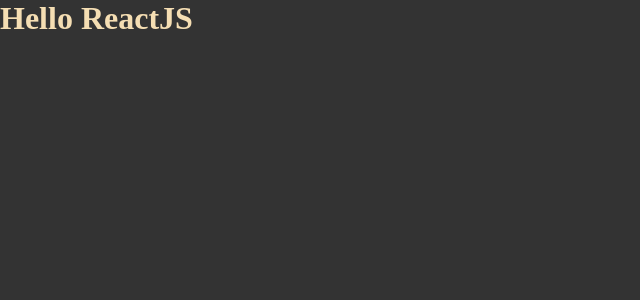
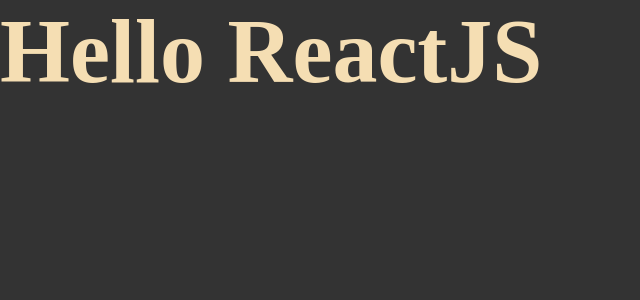
Before and after one commit to tostechbr/01-github-explorer, a React app: page / in a window 1280 px wide. Shown: the top 300 px of the page, without its empty margins (0-640 px from the left). Built offline with nearby package versions, Linux system fonts and the light colour scheme; the HTML template or start-up script is replaced by a standard one.

Commit message:
Utilizando SASS

```diff
--- a/package.json
+++ b/package.json
@@ -20,6 +20,8 @@
     "cross-env": "^7.0.3",
     "css-loader": "^6.0.0",
     "html-webpack-plugin": "^5.3.2",
+    "node-sass": "^6.0.1",
+    "sass-loader": "^12.1.0",
     "style-loader": "^3.1.0",
     "webpack": "^5.44.0",
     "webpack-cli": "^4.7.2",
--- a/src/App.jsx
+++ b/src/App.jsx
@@ -1,4 +1,4 @@
-import './styles/global.css'
+import './styles/global.scss'
 
 export function App() {
   return <h1> Hello ReactJS </h1>
--- a/src/styles/global.css
+++ /dev/null
@@ -1,11 +0,0 @@
-* {
-	margin: 0;
-	padding: 0;
-	box-sizing: border-box;
-}
-
-body {
-	font: Arial, Helvetica, sans-serif;
-  background-color: #333;
-  color: wheat
-}
--- /dev/null
+++ b/src/styles/global.scss
@@ -0,0 +1,14 @@
+* {
+	margin: 0;
+	padding: 0;
+	box-sizing: border-box;
+}
+
+body {
+	font: Arial, Helvetica, sans-serif;
+  background-color: #333;
+  color: wheat;
+	h1 {
+		font-size: 90px;
+	}
+}
--- a/webpack.config.js
+++ b/webpack.config.js
@@ -31,9 +31,9 @@
         use: 'babel-loader',
       },
       {
-        test: /\.css$/,
+        test: /\.scss$/,
         exclude: /node_modules/,
-        use: ['style-loader', 'css-loader'],
+        use: ['style-loader', 'css-loader', 'sass-loader'],
       },
     ],
   }
```
Also changed, not shown: 1 other file (tests, documents, lock files or other folders).
